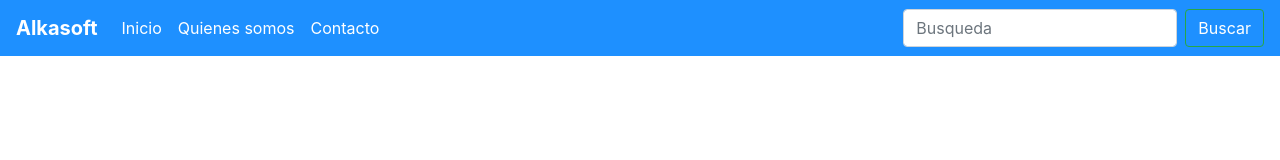
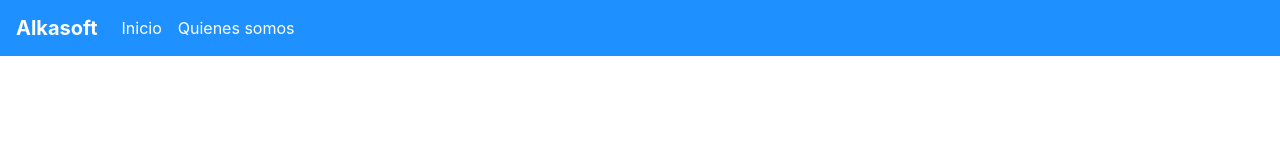
Before and after one commit to Santiagozh1998/MoralesMurilloZuluaga_DSII_2019_2, a plain HTML site: page Header.html in a window 1280 px wide. Drawn offline with nearby package versions, Linux system fonts and the light colour scheme.

```diff
--- a/Header.html
+++ b/Header.html
@@ -20,14 +20,7 @@
             <li class="nav-item">
               <a class="nav-link" href="#" style ="color: white;">Quienes somos</a>
             </li>
-            <li class="nav-item">
-              <a class="nav-link disabled" href="#" style ="color: white;">Contacto</a>
-            </li>
-          </ul>
-          <form class="form-inline my-2 my-lg-0">
-            <input class="form-control mr-sm-2" type="search" placeholder="Busqueda" aria-label="Search">
-            <button class="btn btn-outline-success my-2 my-sm-0" type="submit" style ="color: white;">Buscar</button>
-          </form>
+
         </div>
       </nav>
     </header>
```
